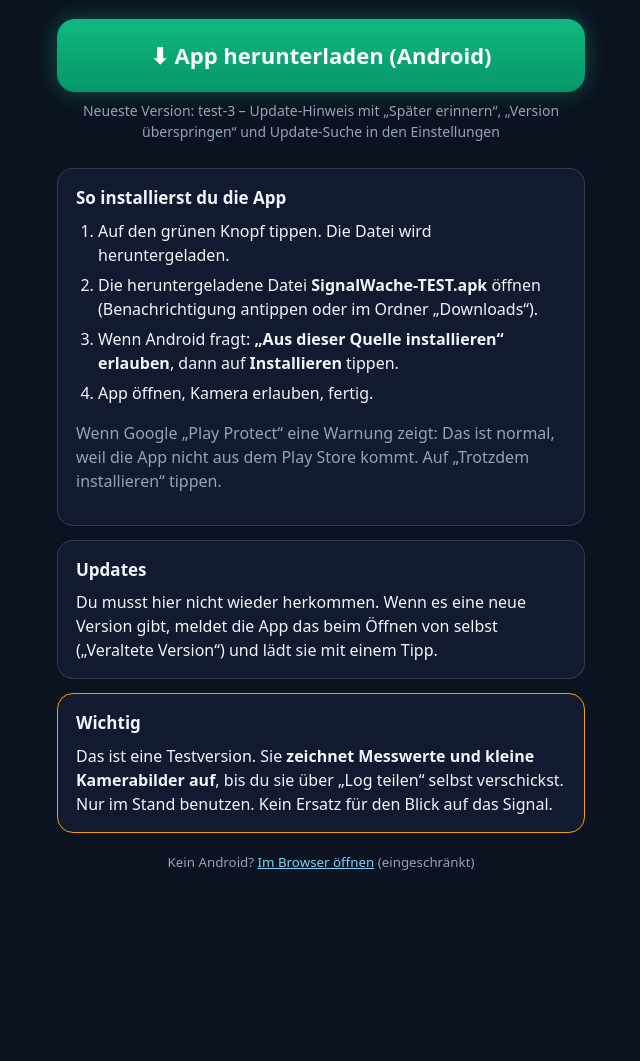
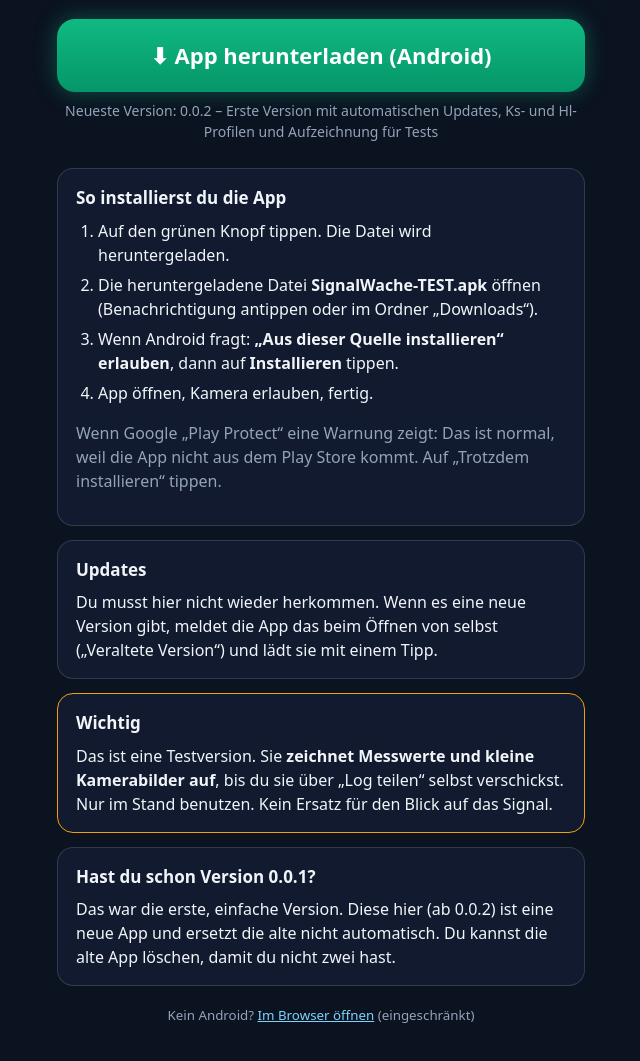
Before and after one commit to Lokimba94/signalwache, a plain HTML site: page index.html in a window 1280 px wide. Shown: the part 101-1162 px from the top of the page, without its empty margins (319-959 px from the left). Before the commit the page ends 1038 px from the top, so only its background shows below. Drawn offline with Linux system fonts and the light colour scheme.

Commit message:
Release 0.0.2 (3)
Co-Authored-By: Claude Sonnet 5.5 <noreply@anthropic.com>

```diff
--- a/index.html
+++ b/index.html
@@ -52,6 +52,11 @@
     <p style="margin:0">Das ist eine Testversion. Sie <b>zeichnet Messwerte und kleine Kamerabilder auf</b>, bis du sie über „Log teilen“ selbst verschickst. Nur im Stand benutzen. Kein Ersatz für den Blick auf das Signal.</p>
   </div>
 
+  <div class="card">
+    <h2>Hast du schon Version 0.0.1?</h2>
+    <p style="margin:0">Das war die erste, einfache Version. Diese hier (ab 0.0.2) ist eine neue App und ersetzt die alte nicht automatisch. Du kannst die alte App löschen, damit du nicht zwei hast.</p>
+  </div>
+
   <p class="mut" style="text-align:center"><small>Kein Android? <a href="app/">Im Browser öffnen</a> (eingeschränkt)</small></p>
 </main>
 <script>
--- a/version.json
+++ b/version.json
@@ -1,6 +1,6 @@
 {
     "versionCode":  3,
-    "versionName":  "test-3",
+    "versionName":  "0.0.2",
     "apk":  "https://lokimba94.github.io/signalwache/SignalWache-TEST.apk",
-    "notes":  "Update-Hinweis mit „Später erinnern“, „Version überspringen“ und Update-Suche in den Einstellungen"
+    "notes":  "Erste Version mit automatischen Updates, Ks- und Hl-Profilen und Aufzeichnung für Tests"
 }
```
Also changed, not shown: 1 other file.
